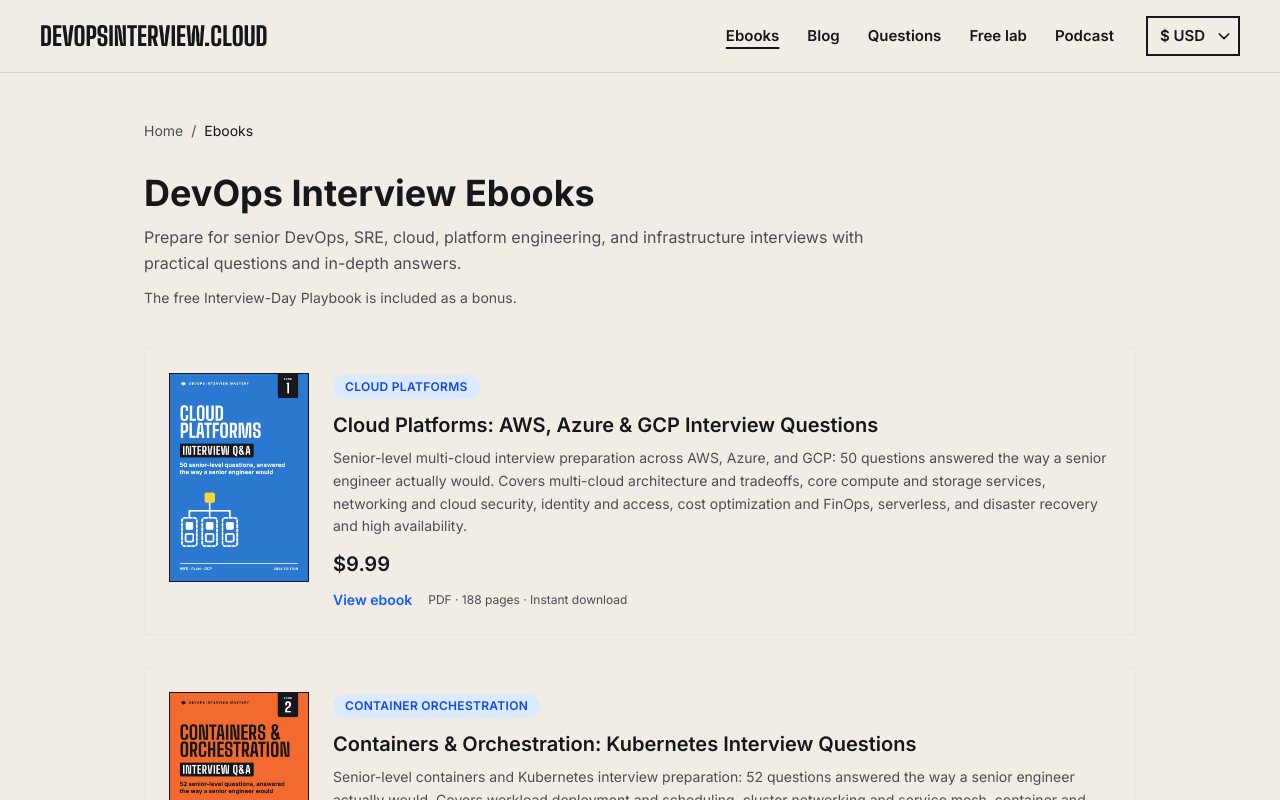
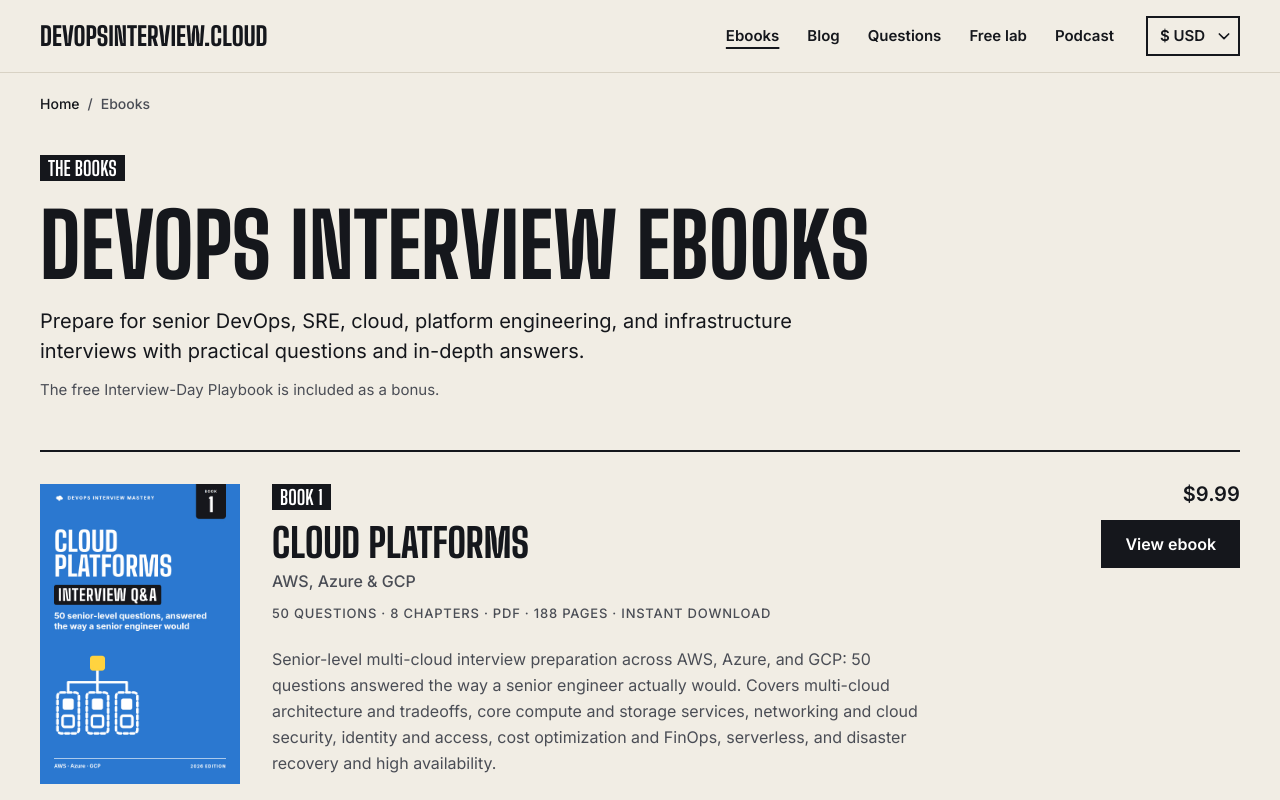
Before and after one commit to devopsinterviewcloud/devopsinterview.cloud, a Next.js app: page /ebooks in a window 1280 px wide. Shown: the top 800 px of the page. Built offline with nearby package versions, Linux system fonts and the light colour scheme.

Commit message:
Restyle the ebooks listing as catalogue rows

```diff
--- a/src/app/ebooks/page.tsx
+++ b/src/app/ebooks/page.tsx
@@ -3,6 +3,8 @@ import Link from 'next/link'
 import EbookPrice from '@/components/EbookPrice'
 import ebooksData from '@/data/ebooks.json'
 import { createPageMetadata, siteConfig } from '@/config/site'
+import { getContents } from '@/lib/catalog'
+import { bookStyle, splitTitle, topicLine } from '@/lib/book-style'
 
 const SITE_URL = siteConfig.url
 
@@ -16,6 +18,7 @@ type Ebook = {
   coverUrl: string
   pageCount: number
   category?: string
+  isBundle?: boolean
 }
 
 const ebooks = (ebooksData as Ebook[]).filter(
@@ -44,7 +47,7 @@ export default function EbooksPage() {
   }
 
   return (
-    <main id="main" className="container mx-auto px-4 py-12 max-w-5xl">
+    <main id="main" className="pb-16 text-[17px]">
       <script
         type="application/ld+json"
         dangerouslySetInnerHTML={{
@@ -52,89 +55,89 @@ export default function EbooksPage() {
         }}
       />
 
-      <nav
-        className="text-sm text-muted-foreground mb-8"
-        aria-label="Breadcrumb"
-      >
-        <Link href="/" className="hover:underline">
+      <div className="wrap">
+        <nav className="pt-5 text-[14px] font-medium" aria-label="Breadcrumb">
+          <Link href="/" className="underline-offset-4 hover:underline">
             Home
           </Link>
-        <span className="mx-2">/</span>
-        <span className="text-foreground">Ebooks</span>
+          <span className="mx-2 text-subtle" aria-hidden="true">/</span>
+          <span className="text-subtle">Ebooks</span>
         </nav>
 
-      <h1 className="text-4xl font-bold mb-3">DevOps Interview Ebooks</h1>
-      <p className="text-muted-foreground mb-3 max-w-3xl">
+        <header className="pt-8 pb-10 sm:pt-10 sm:pb-12">
+          <span className="chip">The books</span>
+          <h1 className="display-1 mt-5">DevOps Interview Ebooks</h1>
+          <p className="mt-5 max-w-[40em] text-[18px] leading-normal sm:text-[20px]">
             Prepare for senior DevOps, SRE, cloud, platform engineering, and
             infrastructure interviews with practical questions and in-depth answers.
           </p>
-      <p className="text-sm text-muted-foreground mb-10">
+          <p className="mt-3 text-[15px] text-subtle">
             The free Interview-Day Playbook is included as a bonus.
           </p>
+        </header>
 
-      <div className="space-y-8">
-        {ebooks.map((ebook) => (
-          <article
+        <ol>
+          {ebooks.map((ebook) => {
+            const style = bookStyle(ebook.id)
+            const contents = getContents(ebook.slug)
+            const { name } = splitTitle(ebook.title)
+            const topic = ebook.isBundle ? '' : topicLine(ebook.title)
+            return (
+              <li
                 key={ebook.slug}
-            className="border border-slate-200 rounded-xl p-6 hover:shadow-md transition-shadow"
+                className="grid grid-cols-[112px_minmax(0,1fr)] gap-x-5 gap-y-4 border-t-2 border-ink py-8 sm:grid-cols-[180px_minmax(0,1fr)] sm:gap-x-8 lg:grid-cols-[200px_minmax(0,1fr)_200px]"
               >
-            <div className="grid gap-6 sm:grid-cols-[140px_1fr]">
                 <Link
                   href={`/ebooks/${ebook.slug}`}
                   aria-label={`View ${ebook.title}`}
+                  className="self-start sm:row-span-3 lg:row-span-2"
                 >
                   {/* eslint-disable-next-line @next/next/no-img-element */}
                   <img
                     src={ebook.coverUrl}
                     alt={`Cover of ${ebook.title}`}
-                  width={140}
-                  height={210}
-                  className="w-full max-w-[140px] rounded-lg border shadow-sm"
+                    width={200}
+                    height={300}
+                    className="aspect-[2/3] w-full object-cover"
                   />
                 </Link>
 
-              <div>
-                {ebook.category && (
-                  <span className="inline-block text-xs font-semibold uppercase tracking-wide text-blue-700 bg-blue-100 rounded-full px-3 py-1 mb-3">
-                    {ebook.category}
-                  </span>
-                )}
-
-                <h2 className="text-xl font-semibold mb-2">
+                <div className="min-w-0">
+                  <span className="chip">{style.label}</span>
+                  <h2 className="display-3 mt-3 text-[32px] sm:text-[40px]">
                     <Link
                       href={`/ebooks/${ebook.slug}`}
-                    className="hover:text-blue-600 transition-colors"
+                      className="decoration-2 underline-offset-4 hover:underline"
                     >
-                    {ebook.title}
+                      {ebook.isBundle ? splitTitle(ebook.title).rest : name}
                     </Link>
                   </h2>
+                  {topic && <p className="mt-2 text-[16px] font-medium leading-snug text-subtle">{topic}</p>}
+                  <p className="meta mt-3 text-subtle">
+                    {contents
+                      ? `${contents.questionCount} questions · ${contents.chapters.length} chapters · `
+                      : ''}
+                    PDF · {ebook.pageCount} pages · Instant download
+                  </p>
+                </div>
 
-                <p className="text-sm text-muted-foreground leading-relaxed mb-4 line-clamp-4">
+                <p className="col-span-2 max-w-[42em] text-[16px] leading-relaxed text-subtle sm:col-span-1 sm:col-start-2">
                   {ebook.description}
                 </p>
 
-                <div className="mb-4">
+                <div className="col-span-2 flex items-center justify-between gap-4 sm:col-span-1 sm:col-start-2 lg:col-start-3 lg:row-span-2 lg:row-start-1 lg:flex-col lg:items-end lg:justify-start">
                   <EbookPrice
                     usdPrice={ebook.price}
                     originalUsdPrice={ebook.originalPrice ?? null}
                   />
-                </div>
-
-                <div className="flex flex-wrap items-center gap-x-4 gap-y-2">
-                  <Link
-                    href={`/ebooks/${ebook.slug}`}
-                    className="text-sm font-semibold text-blue-600 hover:text-blue-700 hover:underline"
-                  >
+                  <Link href={`/ebooks/${ebook.slug}`} className="btn-primary">
                     View ebook
                   </Link>
-                  <span className="text-xs text-muted-foreground">
-                    PDF · {ebook.pageCount} pages · Instant download
-                  </span>
                 </div>
-              </div>
-            </div>
-          </article>
-        ))}
+              </li>
+            )
+          })}
+        </ol>
       </div>
     </main>
   )
```
Lines whose indentation alone changed are shown as unchanged.
